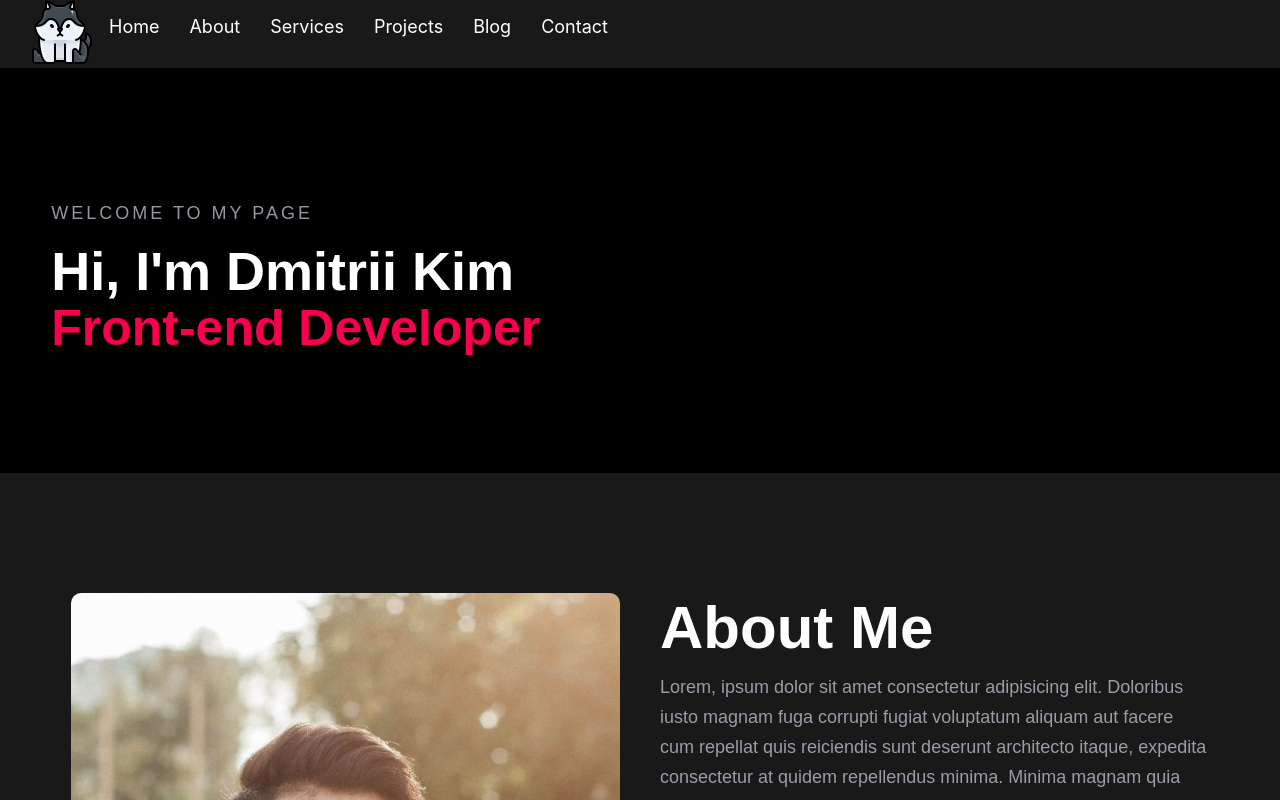
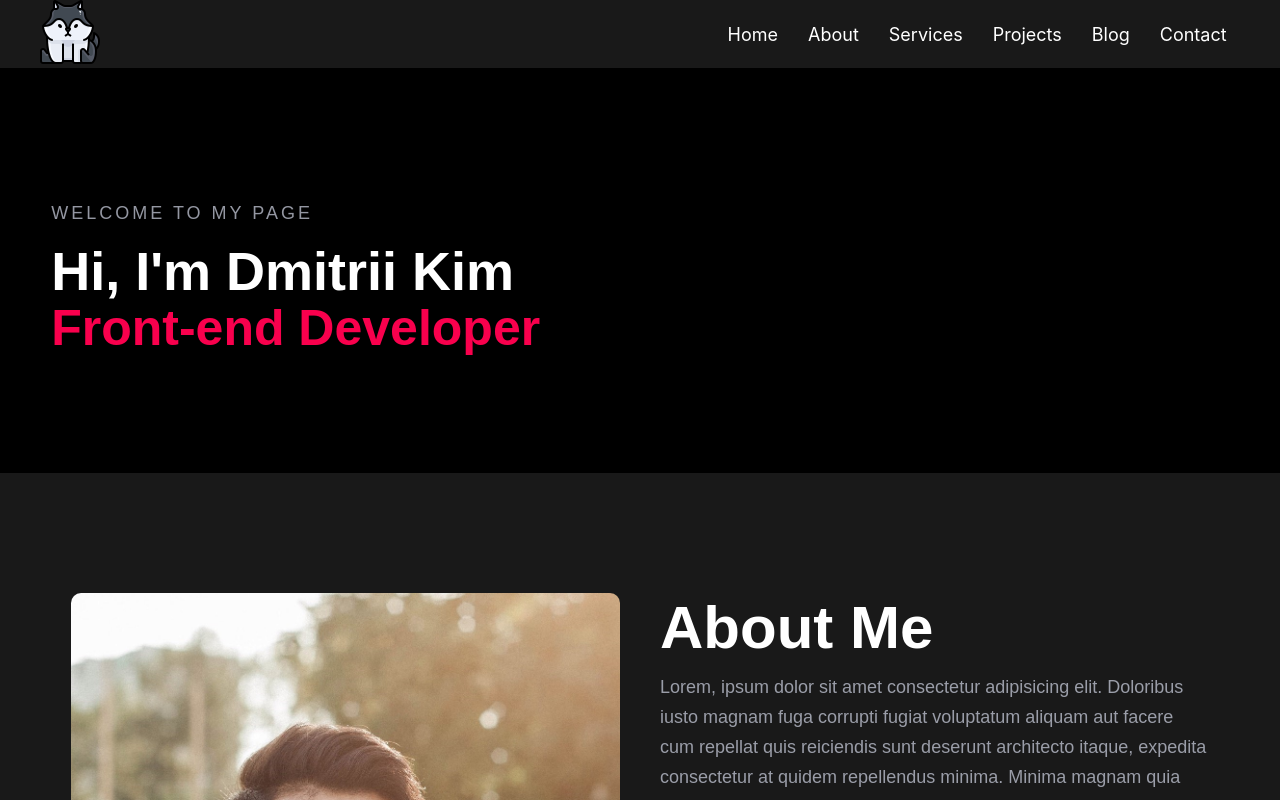
Before and after one commit to dkimd5/react-portfolio, a React (Create React App) app: page / in a window 1280 px wide. Shown: the top 800 px of the page. Built offline with nearby package versions, Linux system fonts and the light colour scheme.

Commit message:
background color and padding changed for navbar

```diff
--- a/src/components/Navbar/Navbar.css
+++ b/src/components/Navbar/Navbar.css
@@ -4,12 +4,12 @@
 }
 
 .navbar__container {
-    padding: 0px 30px;
+    padding: 0px 3%;
+    justify-content: space-between;
 }
 
 li.nav__items {
     font-size: 18px;
-    padding-bottom: 15px;
 }
 
 .navbar.active {
```
